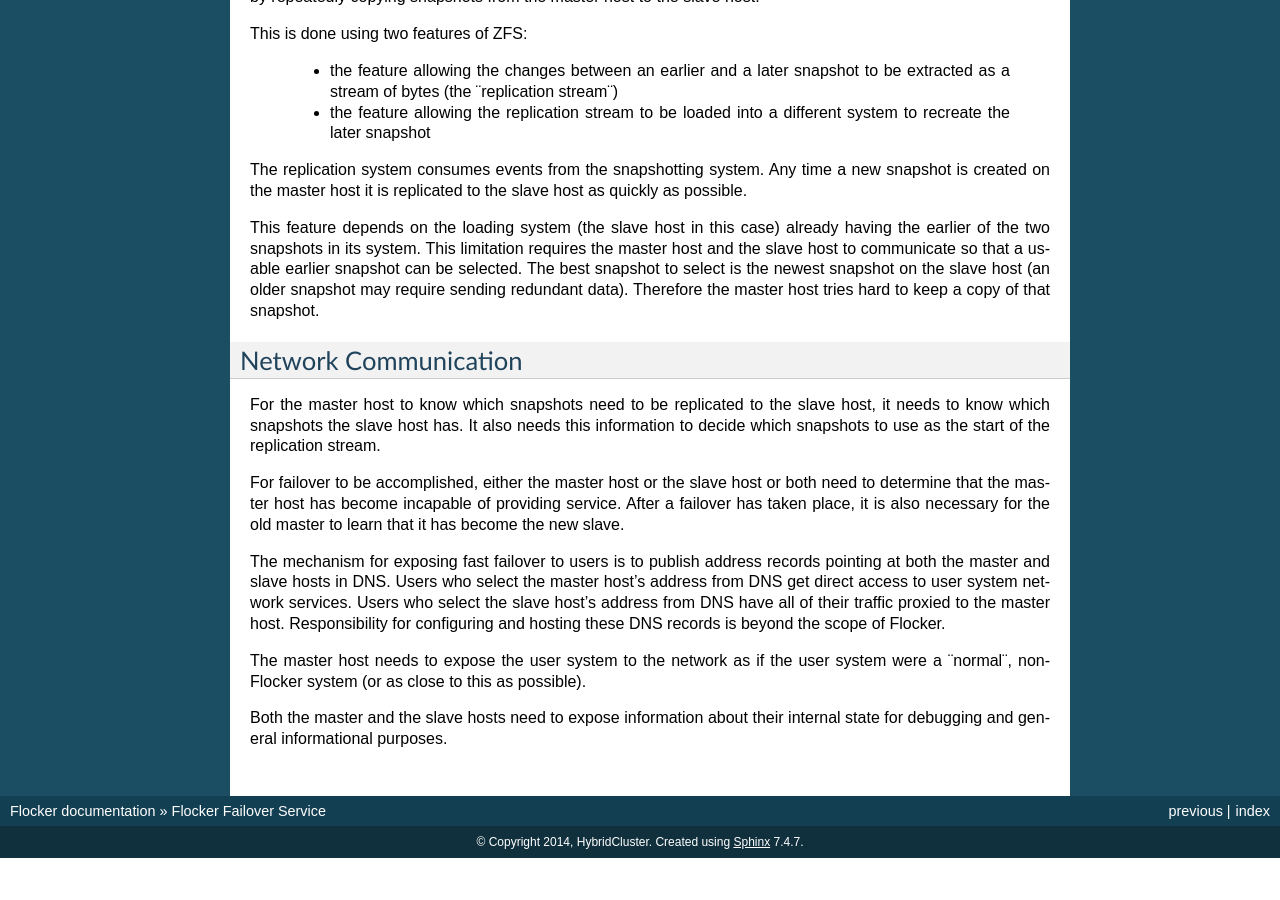
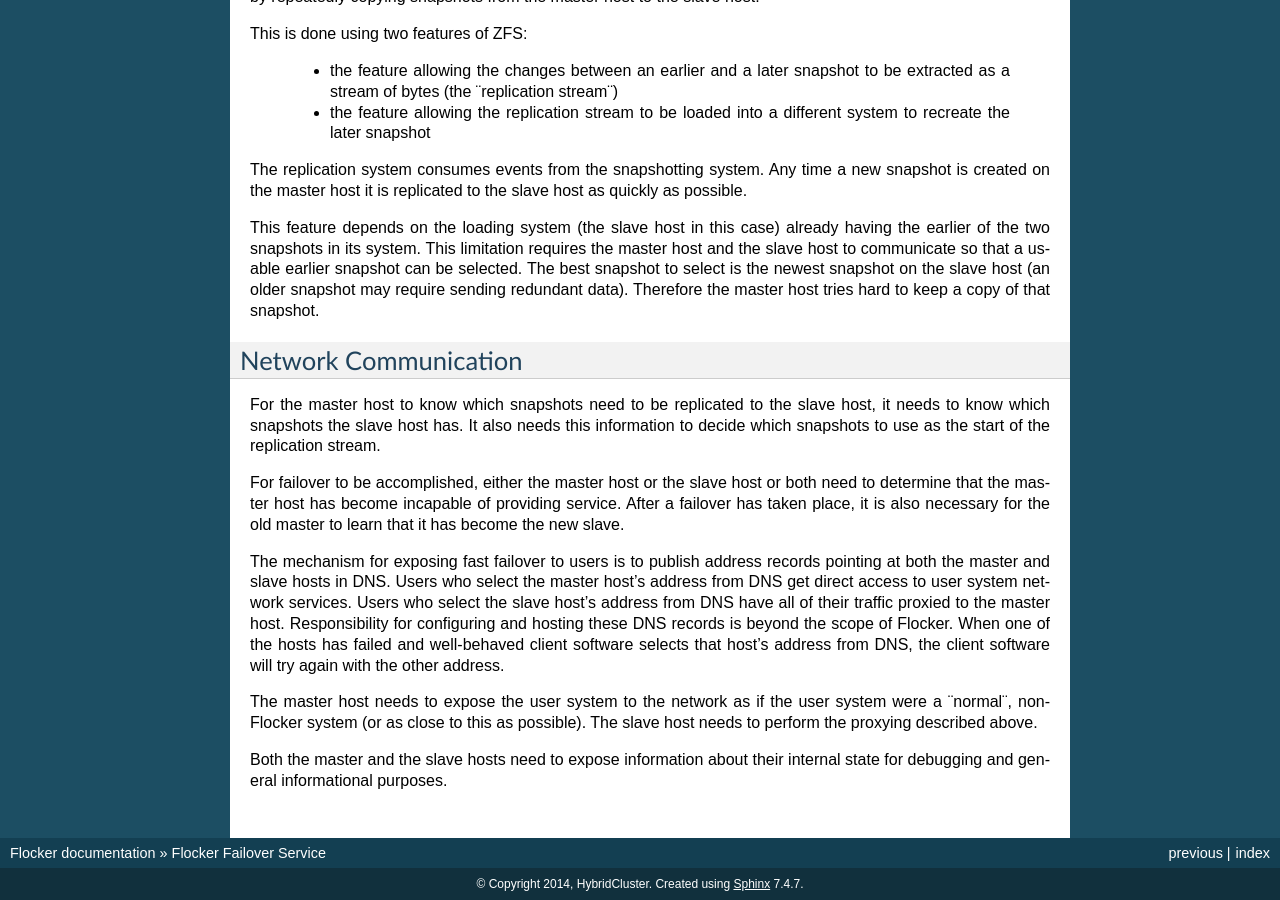
Before and after one commit to ClusterHQ/flocker, a Sphinx documentation site: the page built from docs/architecture.rst, in a window 1280 px wide and 900 px high, scrolled down 1668 px. Built offline with Sphinx 7.4.7, drawn with Linux system fonts in a browser that asks for light colours; before the commit the page ends 2526 px from its top, so only the background shows below that.

Commit message:
A few more words about failover.

```diff
--- a/docs/architecture.rst
+++ b/docs/architecture.rst
@@ -113,7 +113,9 @@ The mechanism for exposing fast failover to users is to publish address records
 Users who select the master host's address from DNS get direct access to user system network services.
 Users who select the slave host's address from DNS have all of their traffic proxied to the master host.
 Responsibility for configuring and hosting these DNS records is beyond the scope of Flocker.
+When one of the hosts has failed and well-behaved client software selects that host's address from DNS, the client software will try again with the other address.
 
 The master host needs to expose the user system to the network as if the user system were a ¨normal¨, non-Flocker system (or as close to this as possible).
+The slave host needs to perform the proxying described above.
 
 Both the master and the slave hosts need to expose information about their internal state for debugging and general informational purposes.
```
